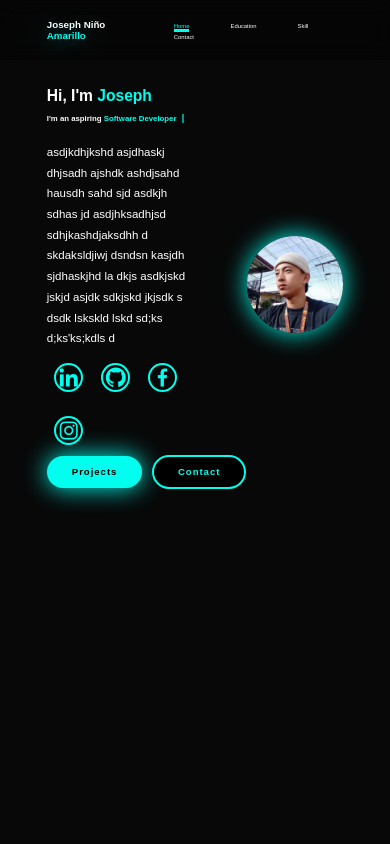
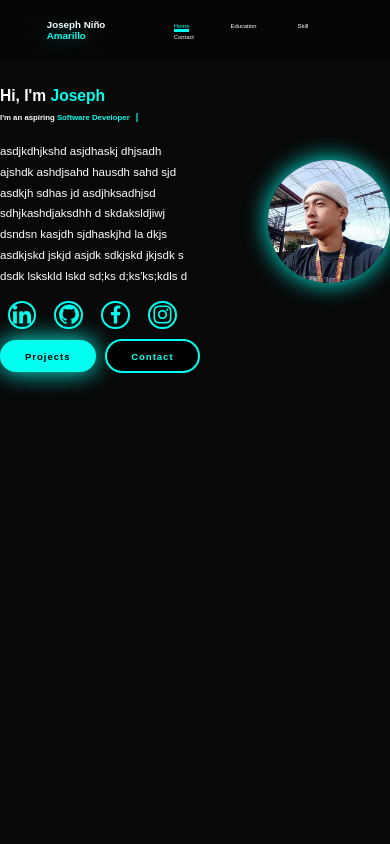
Before and after one commit to codeStreakShifu/portfolio, a plain HTML site: page index.html in a window 390 px wide. Shown: the top 844 px of the page. Drawn offline with nearby package versions, Linux system fonts and the light colour scheme.

Commit message:
Update style.css

```diff
--- a/style.css
+++ b/style.css
@@ -80,7 +80,7 @@ header{
 section{
     min-height: 100vh;
     min-width: 100vw;
-    padding: 5vh 12% 5vh;
+    padding: 5vh 5vh% 5vh;
 }
 
 .home{
@@ -460,8 +460,9 @@ span{
 @media only screen and (max-width: 768px) {
 
 
+
     .home-content{
-        margin-top: -100%;
+        margin-top: -50vh;
         width: 50%;
     }
     .home-content h1 {
@@ -475,8 +476,10 @@ span{
         font-size: 1rem;
     }
     .profile-image{
-        margin-top: -100%;
-        margin-left: -15%;
+        width: 100%;
+        margin-top: -50vh;
+        margin-left: -6vw;
+
     }
     .social-icons a{
         width: 3rem;
```
